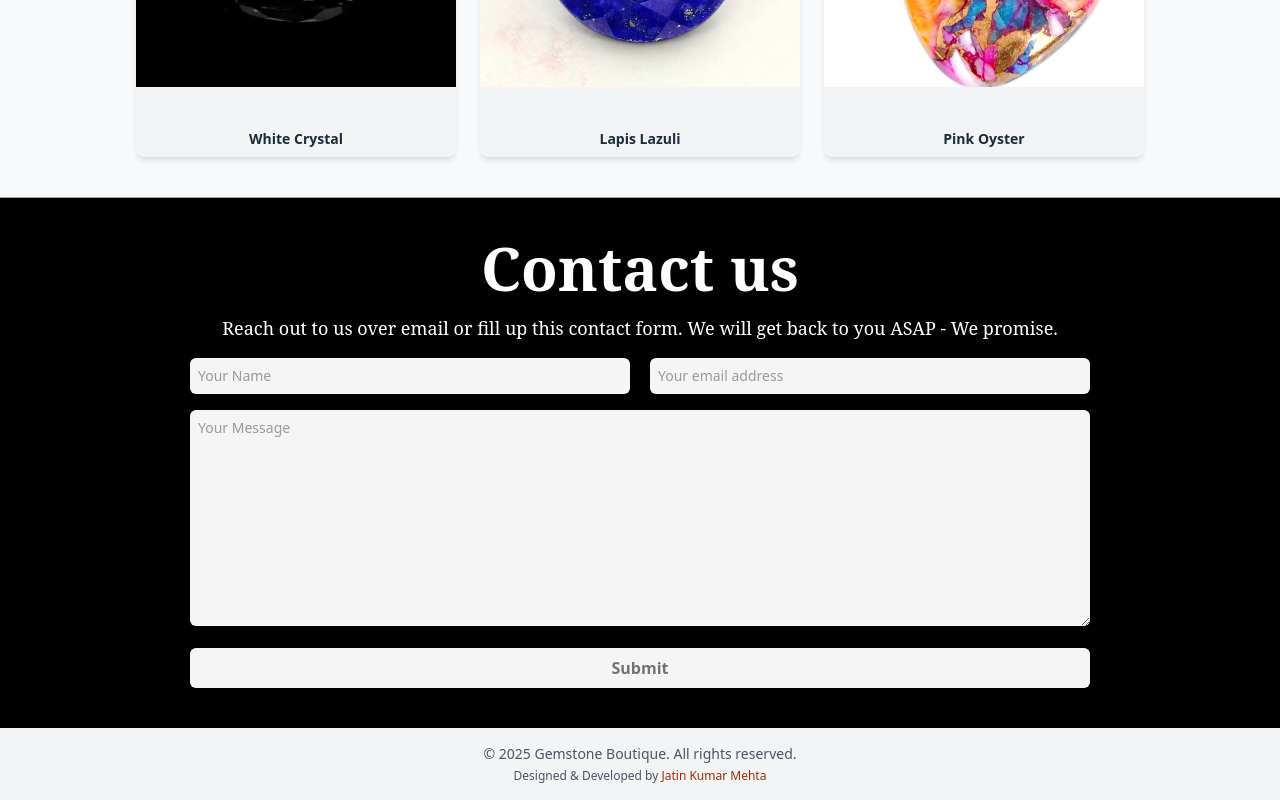
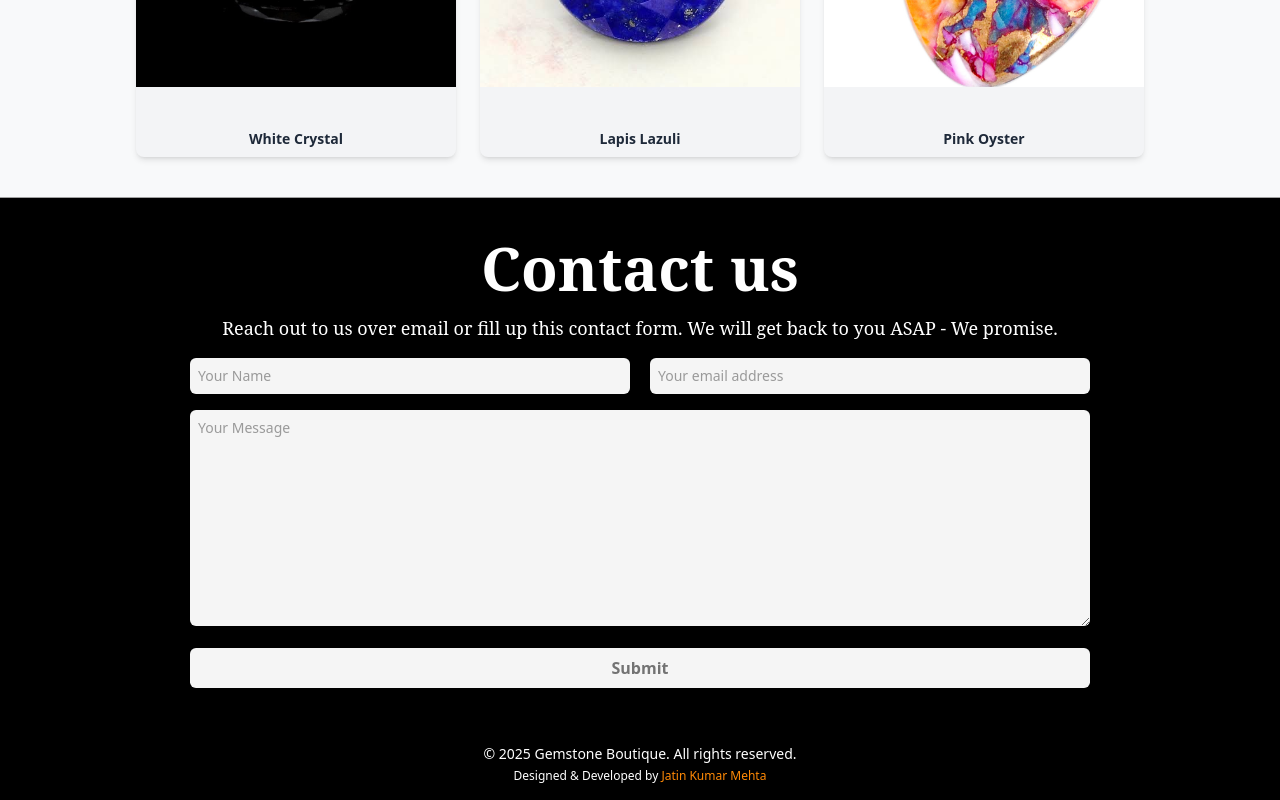
Before and after one commit to JatinMehta007/Freelance-project, a React (Vite) app: page / in a window 1280 px wide. Shown: the part 3636-4436 px from the top of the page. Built offline with nearby package versions, Linux system fonts and the light colour scheme; a web font is replaced by a local one.

Commit message:
change font-color

```diff
--- a/src/pages/Footer.jsx
+++ b/src/pages/Footer.jsx
@@ -2,10 +2,10 @@ import { forwardRef } from "react";
 
 export const Footer = forwardRef((props, ref) => {
   return (
-    <footer ref={ref} className="bg-gray-100 text-center py-4 text-sm text-gray-600">
+    <footer ref={ref} className="bg-black text-center py-4 text-sm text-white">
   <div>© 2025 Gemstone Boutique. All rights reserved.</div>
   <div className="mt-1 text-xs">
-    Designed & Developed by <a href="https://portfolio-jatinmehta.vercel.app" className="text-orange-800 hover:underline">Jatin Kumar Mehta</a>
+    Designed & Developed by <a href="https://portfolio-jatinmehta.vercel.app" className="text-orange-400 hover:underline">Jatin Kumar Mehta</a>
   </div>
 </footer>
   );
```
